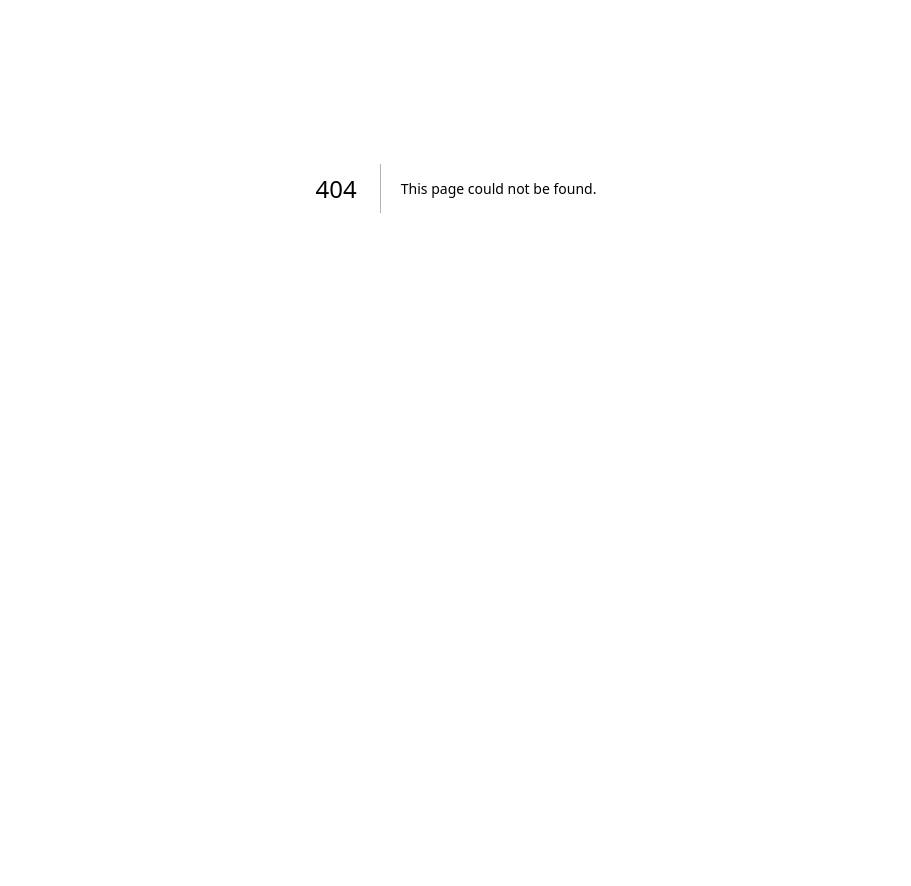
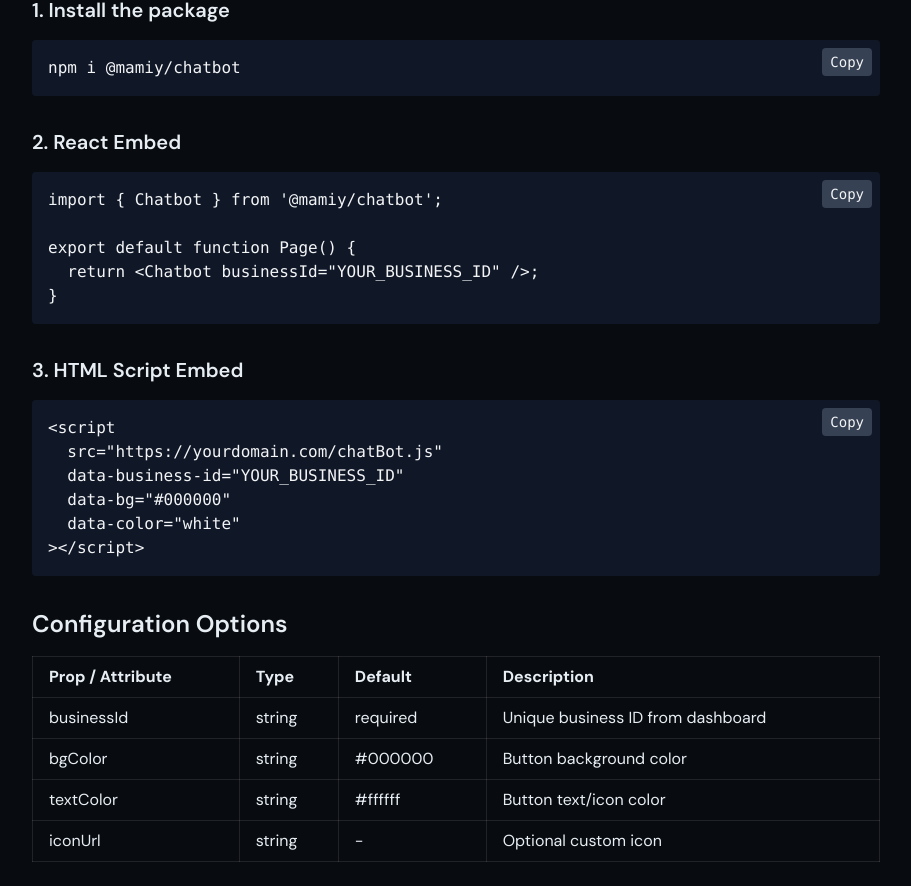
Before and after one commit to Mamiy07/embed-chatbot, a Next.js app: page /docs in a window 1280 px wide. Before the commit this address had no page. Shown: the part 212-1098 px from the top of the page, without its empty margins (184-1095 px from the left). Before the commit the page ends 800 px from the top, so only its background shows below. Built offline with nearby package versions, Linux system fonts and the light colour scheme.

Commit message:
added documentation

```diff
--- /dev/null
+++ b/app/docs/page.tsx
@@ -0,0 +1,150 @@
+"use client";
+
+import { useState } from "react";
+
+const codeSnippets = {
+  install: `npm i @mamiy/chatbot`,
+  reactEmbed: `import { Chatbot } from '@mamiy/chatbot';
+
+export default function Page() {
+  return <Chatbot businessId="YOUR_BUSINESS_ID" />;
+}`,
+  htmlEmbed: `<script
+  src="https://yourdomain.com/chatBot.js"
+  data-business-id="YOUR_BUSINESS_ID"
+  data-bg="#000000"
+  data-color="white"
+></script>`,
+};
+
+export default function EmbedAIDocs() {
+  const [openFaq, setOpenFaq] = useState<number | null>(null);
+
+  const toggleFaq = (index: number) => {
+    setOpenFaq(openFaq === index ? null : index);
+  };
+
+  const faqs = [
+    {
+      question: "Can I switch AI providers later?",
+      answer:
+        "Yes, just update the AI provider and model in your dashboard; no code changes needed.",
+    },
+    {
+      question: "Can I embed multiple chatbots on one page?",
+      answer:
+        "Currently, one chatbot per page is supported. Multiple embeds require separate pages or instances.",
+    },
+    {
+      question: "Does it support SSR?",
+      answer:
+        "Yes. The React component works with Next.js App Router and Server Components.",
+    },
+    {
+      question: "How do I train the chatbot?",
+      answer:
+        "Provide your business description in the dashboard. The more details you provide (FAQs, tone, policies), the smarter the AI responses.",
+    },
+  ];
+
+  const copyToClipboard = (text: string) => {
+    navigator.clipboard.writeText(text);
+    alert("Copied to clipboard!");
+  };
+
+  return (
+    <div className="max-w-4xl mx-auto p-6 space-y-8 font-sans">
+      <h1 className="text-4xl font-bold mb-4">EmbedAI Documentation</h1>
+
+      <section className="space-y-4">
+        <h2 className="text-2xl font-semibold">Getting Started</h2>
+        <p>
+          EmbedAI lets you add a fully branded AI chatbot to your Next.js
+          application in <strong>one line of code</strong>. It supports multiple
+          AI providers, is fully themeable, and works with SSR.
+        </p>
+      </section>
+
+      <section className="space-y-4">
+        <h3 className="text-xl font-semibold">1. Install the package</h3>
+        <pre className="bg-gray-900 text-gray-100 p-4 rounded relative">
+          <code>{codeSnippets.install}</code>
+          <button
+            onClick={() => copyToClipboard(codeSnippets.install)}
+            className="absolute top-2 right-2 bg-gray-700 px-2 py-1 rounded text-sm hover:bg-gray-600"
+          >
+            Copy
+          </button>
+        </pre>
+      </section>
+
+      <section className="space-y-4">
+        <h3 className="text-xl font-semibold">2. React Embed</h3>
+        <pre className="bg-gray-900 text-gray-100 p-4 rounded relative">
+          <code>{codeSnippets.reactEmbed}</code>
+          <button
+            onClick={() => copyToClipboard(codeSnippets.reactEmbed)}
+            className="absolute top-2 right-2 bg-gray-700 px-2 py-1 rounded text-sm hover:bg-gray-600"
+          >
+            Copy
+          </button>
+        </pre>
+      </section>
+
+      <section className="space-y-4">
+        <h3 className="text-xl font-semibold">3. HTML Script Embed</h3>
+        <pre className="bg-gray-900 text-gray-100 p-4 rounded relative">
+          <code>{codeSnippets.htmlEmbed}</code>
+          <button
+            onClick={() => copyToClipboard(codeSnippets.htmlEmbed)}
+            className="absolute top-2 right-2 bg-gray-700 px-2 py-1 rounded text-sm hover:bg-gray-600"
+          >
+            Copy
+          </button>
+        </pre>
+      </section>
+
+      <section className="space-y-4">
+        <h2 className="text-2xl font-semibold">Configuration Options</h2>
+        <table className="w-full text-left border border-gray-300 rounded">
+          <thead >
+            <tr>
+              <th className="px-4 py-2 border">Prop / Attribute</th>
+              <th className="px-4 py-2 border">Type</th>
+              <th className="px-4 py-2 border">Default</th>
+              <th className="px-4 py-2 border">Description</th>
+            </tr>
+          </thead>
+          <tbody>
+            <tr>
+              <td className="px-4 py-2 border">businessId</td>
+              <td className="px-4 py-2 border">string</td>
+              <td className="px-4 py-2 border">required</td>
+              <td className="px-4 py-2 border">Unique business ID from dashboard</td>
+            </tr>
+            <tr>
+              <td className="px-4 py-2 border">bgColor</td>
+              <td className="px-4 py-2 border">string</td>
+              <td className="px-4 py-2 border">#000000</td>
+              <td className="px-4 py-2 border">Button background color</td>
+            </tr>
+            <tr>
+              <td className="px-4 py-2 border">textColor</td>
+              <td className="px-4 py-2 border">string</td>
+              <td className="px-4 py-2 border">#ffffff</td>
+              <td className="px-4 py-2 border">Button text/icon color</td>
+            </tr>
+            <tr>
+              <td className="px-4 py-2 border">iconUrl</td>
+              <td className="px-4 py-2 border">string</td>
+              <td className="px-4 py-2 border">-</td>
+              <td className="px-4 py-2 border">Optional custom icon</td>
+            </tr>
+          </tbody>
+        </table>
+      </section>
+
+
+    </div>
+  );
+}
--- a/components/global/landing-page.tsx
+++ b/components/global/landing-page.tsx
@@ -111,11 +111,11 @@ function Navbar() {
 
         {/* Desktop Nav */}
         <div className="hidden md:flex items-center gap-8">
-          {["GitHub"].map((item) => (
+          {["GitHub", "Docs"].map((item) => (
             <Link
               key={item}
-              target="_blank"
-              href="https://github.com/Mamiy07/embed-chatbot"
+
+              href={item === "GitHub" ? "https://github.com/Mamiy07/embed-chatbot" : "/docs"}
               className="text-sm font-medium text-[#6B7A8D] hover:text-[#00FFA3] transition-colors"
             >
               {item}
@@ -462,7 +462,7 @@ export default function LandingPage() {
             },
             {
               title: "Copy Component",
-              desc: "Drop the <EmbedAI /> component into your app.",
+              desc: "Drop the <Chatbot /> component into your app.",
               step: "03",
             },
           ].map((item, idx) => (
@@ -535,10 +535,10 @@ export default function LandingPage() {
                 <pre className="font-mono text-sm leading-relaxed">
                   <code className="block">
                     <span className="text-[#FF79C6]">import</span>{" "}
-                    <span className="text-[#E6EDF3]">{`{ EmbedAI }`}</span>{" "}
+                    <span className="text-[#E6EDF3]">{`{ Chatbot }`}</span>{" "}
                     <span className="text-[#FF79C6]">from</span>{" "}
                     <span className="text-[#F1FA8C]">
-                      &apos;@embedai/react&apos;
+                      &apos;@mamiy/chatbot&apos;
                     </span>
                   </code>
                   <code className="block mt-4">
@@ -552,20 +552,16 @@ export default function LandingPage() {
                     <span className="text-[#E6EDF3]"> (</span>
                   </code>
                   <code className="block pl-8 text-[#E6EDF3]">
-                    &lt;<span className="text-[#FF79C6]">EmbedAI</span>
+                    &lt;<span className="text-[#FF79C6]">Chatbot</span>
                   </code>
                   <code className="block pl-12">
-                    <span className="text-[#50FA7B]">embedId</span>
+                    <span className="text-[#50FA7B]">businessId</span>
                     <span className="text-[#E6EDF3]">=</span>
                     <span className="text-[#F1FA8C]">
                       &quot;your-unique-id&quot;
                     </span>
                   </code>
-                  <code className="block pl-12">
-                    <span className="text-[#50FA7B]">theme</span>
-                    <span className="text-[#E6EDF3]">=</span>
-                    <span className="text-[#F1FA8C]">&quot;dark&quot;</span>
-                  </code>
+
                   <code className="block pl-8 text-[#E6EDF3]">/&gt;</code>
                   <code className="block pl-4 text-[#E6EDF3]">)</code>
                   <code className="block text-[#E6EDF3]">{"}"}</code>
@@ -675,9 +671,6 @@ export default function LandingPage() {
             Your users deserve <br />
             <span className="text-[#00FFA3]">instant answers.</span>
           </h2>
-          <p className="text-xl text-[#6B7A8D] mb-10">
-            Join 2,000+ developers already shipping smarter support.
-          </p>
           <div className="flex flex-col sm:flex-row items-center justify-center gap-4">
             <button className="px-8 py-4 bg-[#00FFA3] text-[#080B10] rounded-xl font-bold text-lg hover:bg-[#00FFA3]/90 hover:shadow-[0_0_30px_rgba(0,255,163,0.4)] transition-all">
               Start Building Free
@@ -690,63 +683,7 @@ export default function LandingPage() {
       </section>
 
       {/* ── FOOTER ── */}
-      <footer className="relative z-10 border-t border-[#1E2D3D] bg-[#050608] pt-20 pb-10 px-6">
-        <div className="max-w-7xl mx-auto grid md:grid-cols-4 gap-12 mb-16">
-          <div>
-            <Link href="/" className="flex items-center gap-2 mb-4">
-              <Code className="w-6 h-6 text-[#00FFA3]" />
-              <span className="font-bold text-xl text-[#E6EDF3]">EmbedAI</span>
-            </Link>
-            <p className="text-[#6B7A8D] text-sm leading-relaxed">
-              The developer-first AI chatbot platform. Built for Next.js, scaled
-              for everyone.
-            </p>
-          </div>
 
-          {[
-            {
-              header: "Product",
-              links: ["Features", "Pricing", "Integrations", "Changelog"],
-            },
-            {
-              header: "Resources",
-              links: ["Documentation", "API Reference", "Showcase", "Blog"],
-            },
-            {
-              header: "Company",
-              links: ["About", "Careers", "Legal", "Contact"],
-            },
-          ].map((col) => (
-            <div key={col.header}>
-              <h4 className="font-bold text-[#E6EDF3] mb-4">{col.header}</h4>
-              <ul className="space-y-2">
-                {col.links.map((link) => (
-                  <li key={link}>
-                    <Link
-                      href="#"
-                      className="text-[#6B7A8D] text-sm hover:text-[#00FFA3] transition-colors"
-                    >
-                      {link}
-                    </Link>
-                  </li>
-                ))}
-              </ul>
-            </div>
-          ))}
-        </div>
-
-        <div className="max-w-7xl mx-auto border-t border-[#1E2D3D] pt-8 flex flex-col md:flex-row items-center justify-between gap-4 text-xs text-[#6B7A8D]">
-          <p>© 2026 EmbedAI Inc. All rights reserved.</p>
-          <div className="flex gap-6">
-            <Link href="#" className="hover:text-[#E6EDF3] transition-colors">
-              Privacy Policy
-            </Link>
-            <Link href="#" className="hover:text-[#E6EDF3] transition-colors">
-              Terms of Service
-            </Link>
-          </div>
-        </div>
-      </footer>
     </div>
   );
 }
```
